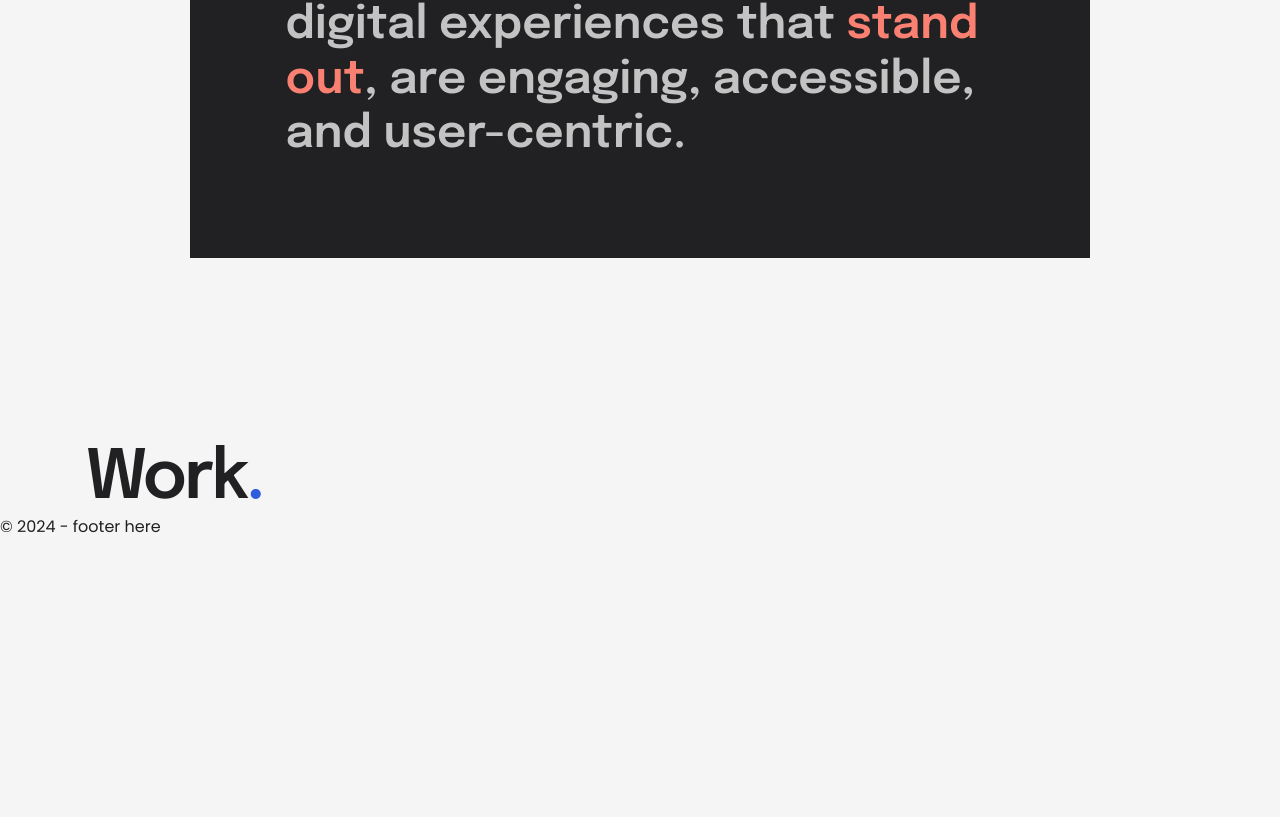
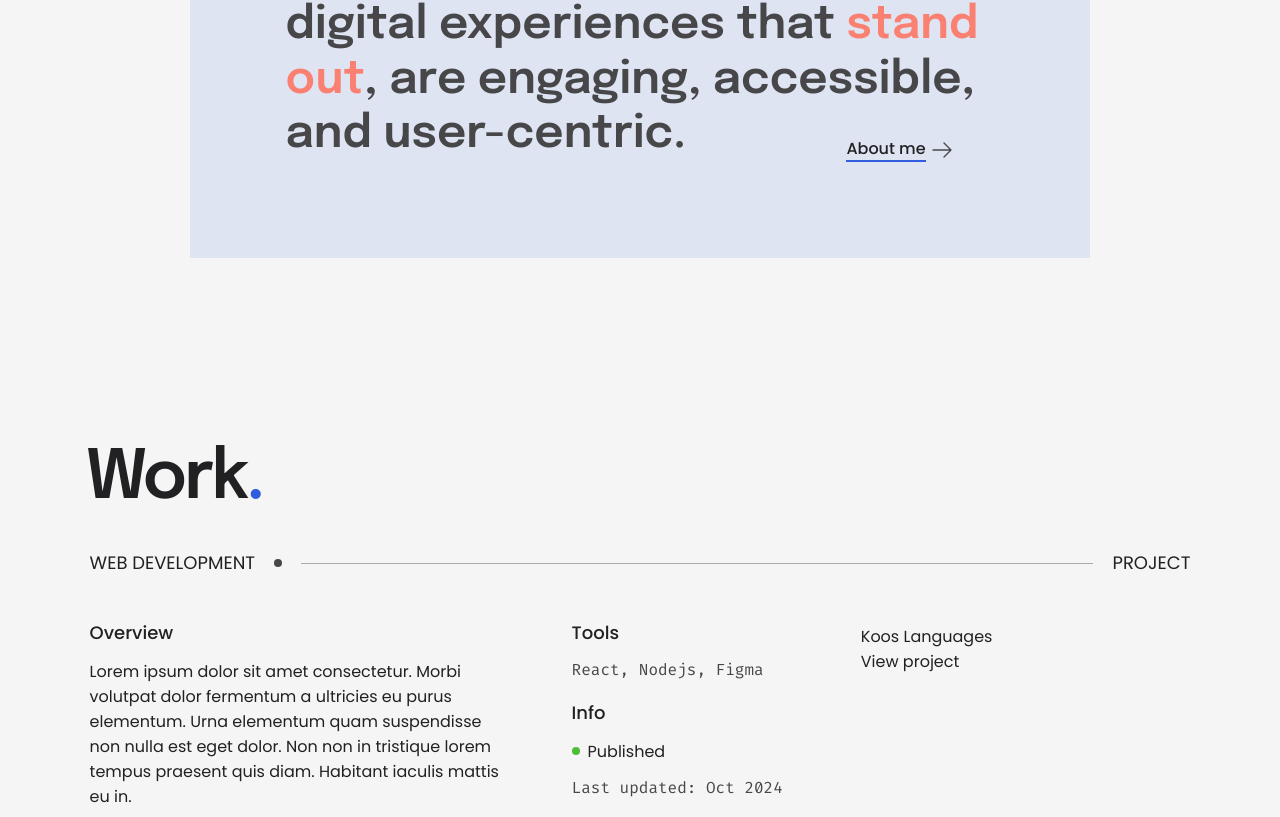
Before and after one commit to kunle-coded/kunleadesokan, a React (Vite) app in the folder v1/: page / in a window 1280 px wide. Shown: the part 1083-1900 px from the top of the page. Before the commit the page ends 1622 px from the top, so only its background shows below. Built offline with nearby package versions, Linux system fonts and the light colour scheme.

Commit message:
create work showcase section

```diff
--- a/v1/src/components/header/Header.module.css
+++ b/v1/src/components/header/Header.module.css
@@ -80,7 +80,6 @@
   list-style: none;
   margin: 0px;
   padding: 0px;
-  color: var(--acnt-dark);
 }
 
 .navMenuList li {
--- a/v1/src/components/hero/Hero.module.css
+++ b/v1/src/components/hero/Hero.module.css
@@ -21,7 +21,6 @@
 }
 
 .hroTxt {
-  /* width: 100%; */
   position: relative;
 }
 
--- a/v1/src/components/intro/Intro.module.css
+++ b/v1/src/components/intro/Intro.module.css
@@ -36,10 +36,20 @@
   padding: 5.625rem;
   padding: 6rem;
   background-color: var(--blck-primary);
-  color: var(--wht-40);
+  background-color: var(--blck-20);
+  background-color: var(--acnt-tertiary);
+  background-color: rgba(48, 92, 223, 0.109);
+  color: var(--wht-primary);
+  color: var(--blck-80);
   position: relative;
 }
 
 .intrTxtHghlgt {
   color: var(--acnt-tertiary);
 }
+
+.intrLnkCntnr {
+  position: absolute;
+  bottom: 6rem;
+  right: 8.5rem;
+}
--- a/v1/src/components/intro/Intro.tsx
+++ b/v1/src/components/intro/Intro.tsx
@@ -1,3 +1,4 @@
+import TextButton from '../../ui/buttons/TextButton';
 import styles from './Intro.module.css';
 
 function Intro() {
@@ -11,6 +12,11 @@ function Intro() {
               <span className={styles.intrTxtHghlgt}>stand out</span>, are
               engaging, accessible, and user-centric.
             </h4>
+            <span className={styles.intrLnkCntnr}>
+              <TextButton href="/about" type="custom">
+                About me
+              </TextButton>
+            </span>
           </div>
         </div>
       </div>
--- /dev/null
+++ b/v1/src/components/work/ProjectCardHomepage.module.css
@@ -0,0 +1,117 @@
+.prjctCntnr {
+  display: block;
+  width: 100%;
+  margin-top: var(--margin-desktop-spcrsmll);
+  padding: 0;
+}
+
+.prjctWrppr {
+  display: flex;
+  flex-direction: column;
+  justify-content: flex-start;
+  -webkit-box-pack: start;
+  align-items: center;
+  -webkit-box-align: center;
+  margin: var(--margin-desktop-clm);
+  /* padding: 0 2rem; */
+}
+
+.prjctHdngWrpp {
+  display: flex;
+  justify-content: space-between;
+  -webkit-box-pack: justify;
+  align-items: center;
+  -webkit-box-align: center;
+  width: 100%;
+  padding: 0;
+  margin: 0;
+}
+
+.prjctTyp,
+.prjctLbl {
+  white-space: nowrap;
+}
+
+.prjctLn {
+  flex-grow: 1;
+  height: 1px;
+  background-color: var(--outline-variant);
+  margin: 0 1.2rem 0 0;
+}
+
+.prjctPnt {
+  content: '';
+  height: 8px;
+  width: 8px;
+  border-radius: 100px;
+  margin: 0 1.2rem;
+  background-color: var(--blck-80);
+}
+
+.prjctDtilCntnr {
+  display: grid;
+  grid-template-columns: repeat(12, 1fr);
+  gap: 3.5rem;
+  width: 100%;
+  margin-top: 3.25rem;
+}
+
+.prjctDtilGrdClm1 {
+  grid-column: span 5;
+}
+
+.prjctDtilGrdClm2 {
+  grid-column: span 3;
+}
+
+.prjctDtilGrdClm3 {
+  grid-column: span 4;
+}
+
+.clmWrppr {
+  display: flex;
+  flex-direction: column;
+  align-items: flex-start;
+  -webkit-box-align: start;
+  width: 100%;
+}
+
+.clmWrpprInnr {
+  display: flex;
+  flex-direction: column;
+  align-items: flex-start;
+  -webkit-box-align: start;
+  width: 100%;
+  margin-top: 1.5rem;
+}
+
+.prjctDtilTtl {
+  font-size: 1.125rem;
+  font-weight: 500;
+  line-height: 100%;
+  margin-bottom: 1.05rem;
+}
+
+.prjctStts {
+  width: 8px;
+  height: 8px;
+  border-radius: 8px;
+  background-color: var(--success);
+  margin-right: 0.5rem;
+}
+
+.prjctDtlStts {
+  display: flex;
+  justify-content: flex-start;
+  align-items: center;
+  margin-bottom: 0.8rem;
+}
+
+.prjctDscptn {
+  /* color: var(--blck-80); */
+}
+
+.prjctTlsTxt {
+  font-family: var(--tertiary-fnt);
+  color: var(--blck-80);
+}
--- /dev/null
+++ b/v1/src/components/work/ProjectCardHomepage.tsx
@@ -0,0 +1,57 @@
+import styles from './ProjectCardHomepage.module.css';
+
+function ProjectCardHomepage() {
+  return (
+    <div className={styles.prjctCntnr}>
+      <div className={styles.prjctWrppr}>
+        <div className={styles.prjctHdngWrpp}>
+          <div className={styles.prjctTyp}>
+            <h5 className="headingFive">Web Development</h5>
+          </div>
+
+          <div className={styles.prjctPnt}></div>
+          <div className={styles.prjctLn}></div>
+          <div className={styles.prjctLbl}>
+            <h5 className="headingFive">Project</h5>
+          </div>
+        </div>
+        <div className={styles.prjctDtilCntnr}>
+          <div className={styles.prjctDtilGrdClm1}>
+            <div className={styles.clmWrppr}>
+              <div className={styles.prjctDtilTtl}>Overview</div>
+              <div className={styles.prjctDscptn}>
+                Lorem ipsum dolor sit amet consectetur. Morbi volutpat dolor
+                fermentum a ultricies eu purus elementum. Urna elementum quam
+                suspendisse non nulla est eget dolor. Non non in tristique lorem
+                tempus praesent quis diam. Habitant iaculis mattis eu in.
+              </div>
+            </div>
+          </div>
+          <div className={styles.prjctDtilGrdClm2}>
+            <div className={styles.clmWrppr}>
+              <div className={styles.prjctDtilTtl}>Tools</div>
+              <div className={styles.prjctTlsTxt}>React, Nodejs, Figma</div>
+            </div>
+            <div className={styles.clmWrpprInnr}>
+              <div className={styles.prjctDtilTtl}>Info</div>
+              <div className={styles.prjctDtlStts}>
+                <div className={styles.prjctStts}></div>
+                <div>Published</div>
+              </div>
+              <div className={styles.prjctTlsTxt}>Last updated: Oct 2024</div>
+            </div>
+          </div>
+          <div className={styles.prjctDtilGrdClm3}>
+            <div className={styles.clmWrppr}>
+              <div className={styles.clmWrppr}>Koos Languages</div>
+              <div className={styles.prjctWrpp}>View project</div>
+            </div>
+          </div>
+        </div>
+      </div>
+      <div className={styles.prjctWrpp}></div>
+    </div>
+  );
+}
+
+export default ProjectCardHomepage;
--- a/v1/src/index.css
+++ b/v1/src/index.css
@@ -96,6 +96,11 @@
   --outline-variant: #ababab;
   --img-bg: #ababab;
 
+  /* Utility Color */
+  --success: #4cbe38;
+  --outline-variant: #ababab;
+  --img-bg: #ababab;
+
   /* Shadow Effects */
   --umbra: 0px 16px 24px 2px rgb(000, 14%);
   --penumbra: 0px 6px 30px 5px rgb(000, 12%);
@@ -103,9 +108,13 @@
   --dropdown: rgb(0, 0, 0, 0.05) 0px 1px 1px 0px;
 
   /* Margins */
+  /* Desktop */
   --margin-desktop-clm: 0 5.6rem;
+  --margin-desktop-spcr: 8.25rem;
+  --margin-desktop-spcrsmll: 2.5rem;
+
+  /* Mobile */
   --margin-mobile-clm: 0 3.5rem; /* 0px 16px*/
-  --margin-desktop-spcr: 8.25rem;
 
   --dp-sct: 5.6rem;
   --mb-sct: 3.5rem; /* 16px */
@@ -200,7 +209,6 @@ a {
   font-size: var(--h1);
   font-weight: 600;
   line-height: 100%;
-  letter-spacing: -1.1%;
   letter-spacing: -0.04em;
   margin-left: -0.06em;
 }
@@ -210,7 +218,19 @@ a {
   font-size: var(--h4);
   font-weight: 600;
   line-height: 120%;
-  letter-spacing: 0%;
+  letter-spacing: 0;
+  /* margin-left: -0.06em; */
+}
+
+/* --h5: 18px; line-height: 100%, regular, 0%, Poppins, Upper */
+
+.headingFive {
+  font-family: var(--primary-fnt);
+  font-size: var(--h5);
+  font-weight: 400;
+  line-height: 100%;
+  letter-spacing: 0;
+  text-transform: uppercase;
   /* margin-left: -0.06em; */
 }
 
@@ -219,3 +239,7 @@ a {
   margin: var(--margin-desktop-clm);
   padding-top: 56px;
 }
+
+.tempSpcr {
+  height: 900px;
+}
--- a/v1/src/pages/Homepage.tsx
+++ b/v1/src/pages/Homepage.tsx
@@ -1,5 +1,6 @@
 import Hero from '../components/hero/Hero';
 import Intro from '../components/intro/Intro';
+import ProjectCardHomepage from '../components/work/ProjectCardHomepage';
 import SectionTitle from '../ui/headings/SectionTitle';
 
 function Homepage() {
@@ -8,6 +9,8 @@ function Homepage() {
       <Hero />
       <Intro />
       <SectionTitle title="Work" isPoint />
+      <ProjectCardHomepage />
+      <div className="tempSpcr"></div>
     </div>
   );
 }
--- a/v1/src/ui/buttons/TextButton.tsx
+++ b/v1/src/ui/buttons/TextButton.tsx
@@ -3,9 +3,10 @@ import styles from './TextButton.module.css';
 interface TextButtonProps {
   children: string;
   href: string;
+  type?: string;
 }
 
-function TextButton({ children, href }: TextButtonProps) {
+function TextButton({ children, href, type }: TextButtonProps) {
   return (
     <a className={styles.btnCntnr} href={href}>
       <span className={styles.btnTxt}>{children}</span>
```
